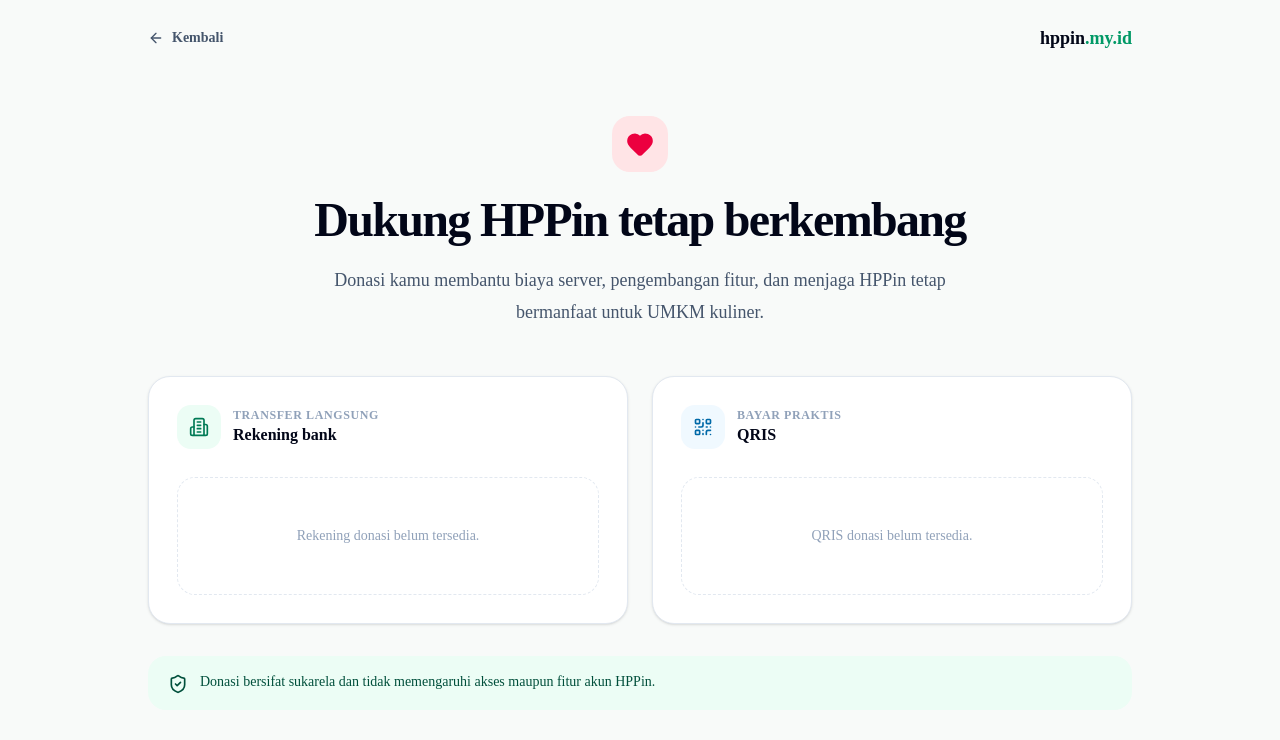
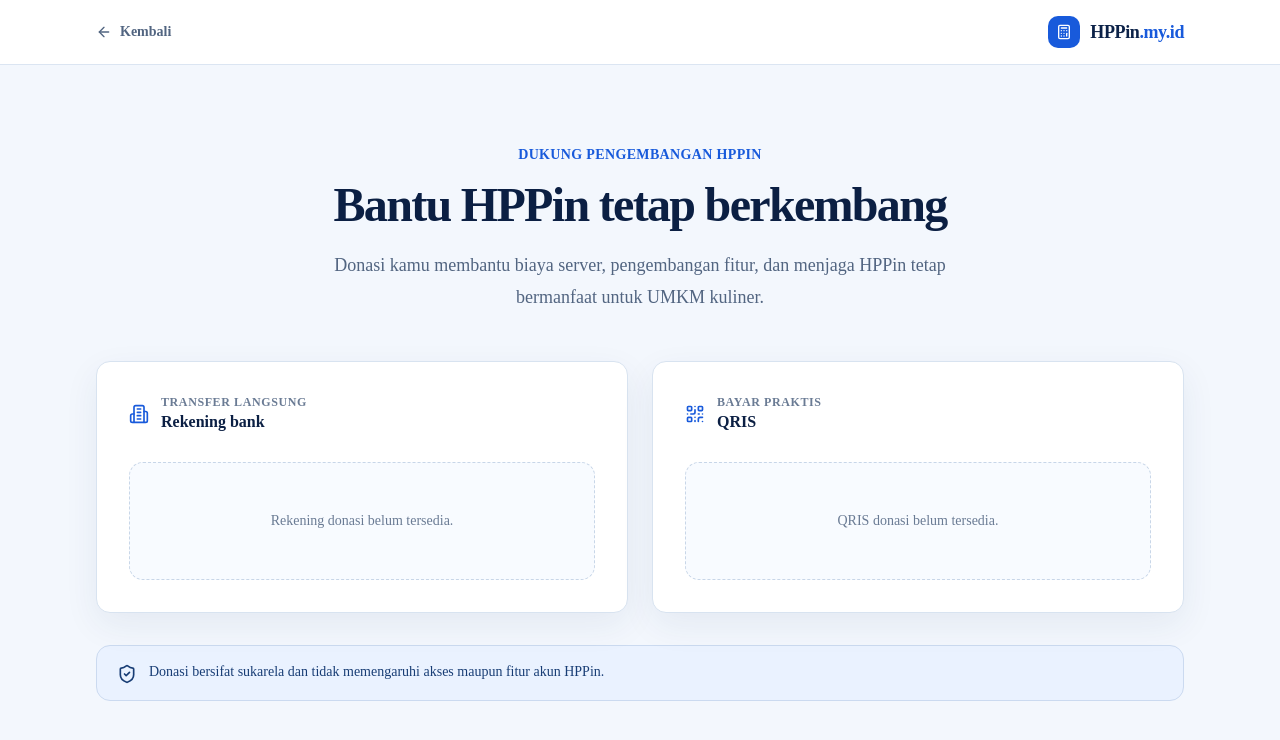
Before and after one commit to alfarizky1191-collab/hpp-calc, a Next.js app: page /donasi in a window 1280 px wide. Shown: the top 740 px of the page. Built offline with nearby package versions, Linux system fonts and the light colour scheme; no server answers; the database is empty.

Commit message:
style: align donation page with landing theme

```diff
--- a/app/donasi/page.tsx
+++ b/app/donasi/page.tsx
@@ -1,5 +1,5 @@
 import Link from 'next/link'
-import { ArrowLeft, Building2, Copy, Heart, QrCode, ShieldCheck } from 'lucide-react'
+import { ArrowLeft, Building2, Calculator, Copy, QrCode, ShieldCheck } from 'lucide-react'
 import { createDonationClient, getQrisPublicUrl } from '@/lib/supabase/donation-server'
 
 export const metadata = {
@@ -19,47 +19,52 @@
   const hasBank = Boolean(settings?.bank_name && settings.account_number && settings.account_holder)
 
   return (
-    <main className="min-h-screen bg-[#f8faf9] text-slate-950">
-      <nav className="mx-auto flex max-w-5xl items-center justify-between px-5 py-6">
-        <Link href="/" className="inline-flex items-center gap-2 text-sm font-semibold text-slate-600 hover:text-slate-950">
+    <main className="min-h-screen bg-[#f3f7fd] text-[#10254a]">
+      <nav className="border-b border-[#dbe5f2] bg-white">
+        <div className="mx-auto flex h-16 max-w-6xl items-center justify-between px-5 lg:px-8">
+        <Link href="/" className="inline-flex items-center gap-2 text-sm font-semibold text-[#526581] hover:text-[#185adb]">
           <ArrowLeft className="size-4" /> Kembali
         </Link>
-        <Link href="/" className="text-lg font-black">hppin<span className="text-emerald-600">.my.id</span></Link>
+        <Link href="/" className="flex items-center gap-2.5 font-extrabold tracking-tight text-[#0c2248]">
+          <span className="grid size-8 place-items-center rounded-lg bg-[#185adb] text-white"><Calculator className="size-4" /></span>
+          <span className="text-lg">HPPin<span className="text-[#185adb]">.my.id</span></span>
+        </Link>
+        </div>
       </nav>
 
-      <section className="mx-auto max-w-5xl px-5 pb-20 pt-10">
+      <section className="mx-auto max-w-6xl px-5 pb-20 pt-14 lg:px-8 lg:pt-20">
         <div className="mx-auto max-w-2xl text-center">
-          <div className="mx-auto grid size-14 place-items-center rounded-2xl bg-rose-100 text-rose-600"><Heart className="size-7 fill-current" /></div>
-          <h1 className="mt-6 text-4xl font-black tracking-[-0.035em] sm:text-5xl">Dukung HPPin tetap berkembang</h1>
-          <p className="mt-5 text-lg leading-8 text-slate-600">Donasi kamu membantu biaya server, pengembangan fitur, dan menjaga HPPin tetap bermanfaat untuk UMKM kuliner.</p>
+          <p className="text-sm font-bold tracking-wide text-[#185adb]">DUKUNG PENGEMBANGAN HPPIN</p>
+          <h1 className="mt-4 text-4xl font-extrabold tracking-[-0.035em] text-[#0b1f43] sm:text-5xl">Bantu HPPin tetap berkembang</h1>
+          <p className="mt-5 text-lg leading-8 text-[#526581]">Donasi kamu membantu biaya server, pengembangan fitur, dan menjaga HPPin tetap bermanfaat untuk UMKM kuliner.</p>
         </div>
 
         <div className="mt-12 grid gap-6 md:grid-cols-2">
-          <section className="rounded-3xl border border-slate-200 bg-white p-7 shadow-sm">
-            <div className="flex items-center gap-3"><span className="grid size-11 place-items-center rounded-xl bg-emerald-50 text-emerald-700"><Building2 className="size-5" /></span><div><p className="text-xs font-bold uppercase tracking-wider text-slate-400">Transfer langsung</p><h2 className="font-bold">Rekening bank</h2></div></div>
+          <section className="rounded-[14px] border border-[#d8e3f0] bg-white p-6 shadow-[0_12px_35px_rgba(24,55,100,0.07)] sm:p-8">
+            <div className="flex items-center gap-3"><Building2 className="size-5 text-[#185adb]" /><div><p className="text-xs font-bold uppercase tracking-wider text-[#6a7b94]">Transfer langsung</p><h2 className="font-extrabold text-[#0b1f43]">Rekening bank</h2></div></div>
             {hasBank ? (
               <div className="mt-7 space-y-5">
-                <div><p className="text-xs font-medium text-slate-400">Bank</p><p className="mt-1 text-lg font-bold">{settings?.bank_name}</p></div>
-                <div><p className="text-xs font-medium text-slate-400">Nomor rekening</p><div className="mt-1 flex items-center justify-between gap-3 rounded-xl bg-slate-50 px-4 py-3"><p className="font-mono text-lg font-black tracking-wide">{settings?.account_number}</p><Copy className="size-4 text-slate-400" /></div></div>
-                <div><p className="text-xs font-medium text-slate-400">Atas nama</p><p className="mt-1 font-bold">{settings?.account_holder}</p></div>
+                <div><p className="text-xs font-medium text-[#6a7b94]">Bank</p><p className="mt-1 text-lg font-extrabold">{settings?.bank_name}</p></div>
+                <div><p className="text-xs font-medium text-[#6a7b94]">Nomor rekening</p><div className="mt-1 flex items-center justify-between gap-3 rounded-xl border border-[#dbe5f2] bg-[#f4f8fe] px-4 py-3"><p className="font-mono text-lg font-extrabold tracking-wide">{settings?.account_number}</p><Copy className="size-4 text-[#6a7b94]" /></div></div>
+                <div><p className="text-xs font-medium text-[#6a7b94]">Atas nama</p><p className="mt-1 font-bold">{settings?.account_holder}</p></div>
               </div>
             ) : <EmptyState message="Rekening donasi belum tersedia." />}
           </section>
 
-          <section className="rounded-3xl border border-slate-200 bg-white p-7 shadow-sm">
-            <div className="flex items-center gap-3"><span className="grid size-11 place-items-center rounded-xl bg-sky-50 text-sky-700"><QrCode className="size-5" /></span><div><p className="text-xs font-bold uppercase tracking-wider text-slate-400">Bayar praktis</p><h2 className="font-bold">QRIS</h2></div></div>
+          <section className="rounded-[14px] border border-[#d8e3f0] bg-white p-6 shadow-[0_12px_35px_rgba(24,55,100,0.07)] sm:p-8">
+            <div className="flex items-center gap-3"><QrCode className="size-5 text-[#185adb]" /><div><p className="text-xs font-bold uppercase tracking-wider text-[#6a7b94]">Bayar praktis</p><h2 className="font-extrabold text-[#0b1f43]">QRIS</h2></div></div>
             {qrisUrl ? (
-              <div className="mt-6 text-center"><div className="mx-auto max-w-xs rounded-2xl border border-slate-200 bg-white p-3"><img src={qrisUrl} alt="QRIS donasi HPPin" className="h-auto w-full rounded-xl" /></div><p className="mt-4 text-sm text-slate-500">Buka aplikasi pembayaran lalu pindai kode QRIS.</p></div>
+              <div className="mt-6 text-center"><div className="mx-auto max-w-xs rounded-xl border border-[#d8e3f0] bg-white p-3"><img src={qrisUrl} alt="QRIS donasi HPPin" className="h-auto w-full rounded-lg" /></div><p className="mt-4 text-sm text-[#526581]">Buka aplikasi pembayaran lalu pindai kode QRIS.</p></div>
             ) : <EmptyState message="QRIS donasi belum tersedia." />}
           </section>
         </div>
 
-        <div className="mt-8 flex items-start gap-3 rounded-2xl bg-emerald-50 px-5 py-4 text-sm text-emerald-900"><ShieldCheck className="mt-0.5 size-5 shrink-0" /><p>Donasi bersifat sukarela dan tidak memengaruhi akses maupun fitur akun HPPin.</p></div>
+        <div className="mt-8 flex items-start gap-3 rounded-xl border border-[#cbdaf0] bg-[#eaf2ff] px-5 py-4 text-sm text-[#183d75]"><ShieldCheck className="mt-0.5 size-5 shrink-0" /><p>Donasi bersifat sukarela dan tidak memengaruhi akses maupun fitur akun HPPin.</p></div>
       </section>
     </main>
   )
 }
 
 function EmptyState({ message }: { message: string }) {
-  return <div className="mt-7 rounded-2xl border border-dashed border-slate-200 px-5 py-12 text-center text-sm text-slate-400">{message}</div>
+  return <div className="mt-7 rounded-xl border border-dashed border-[#c8d6e8] bg-[#f8fbff] px-5 py-12 text-center text-sm text-[#6a7b94]">{message}</div>
 }
```
